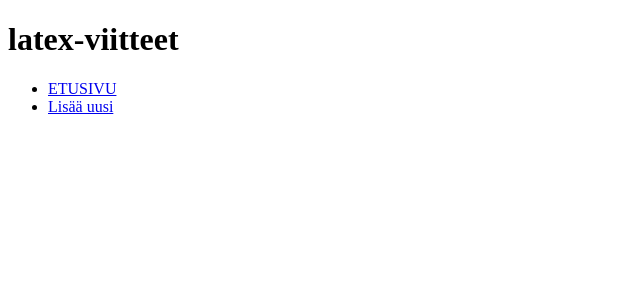
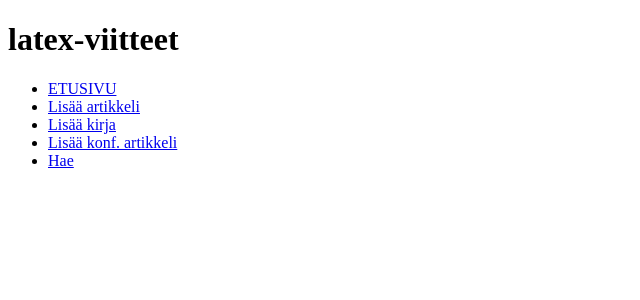
Before and after one commit to tihvis/latex-viitteet, a Python web app: template src/flask/templates/index.html in a window 1280 px wide. Shown: the top 300 px of the page, without its empty margins (0-640 px from the left). Run offline with Jinja, Linux system fonts and the light colour scheme; the template is opened without the code that fills it, so the values that code supplies are empty.

Commit message:
templates + DoD

```diff
--- a/src/flask/templates/layout.html
+++ b/src/flask/templates/layout.html
@@ -8,7 +8,13 @@
       <h1>latex-viitteet</h1>
         <ul>
           <li><a href="/">ETUSIVU</a></li>
-          <li><a href="/add_new">Lisää uusi</a></li>
+          <li><a href="/">Lisää artikkeli</a></li>
+          <li><a href="/add_new_book">Lisää kirja</a></li>
+          <li><a href="/">Lisää konf. artikkeli </a></li>
+          <li><a href="/">Hae  </a></li>
         </ul>
+
+        {% block content %}{% endblock %}
+
   </body>
 </html>
```
Also changed, not shown: DoD.md (added, +1 -0 lines), src/flask/routes.py (+5 -5 lines), src/flask/templates/add_new_book.html (renamed from src/flask/templates/add_new.html, +7 -1 lines).
